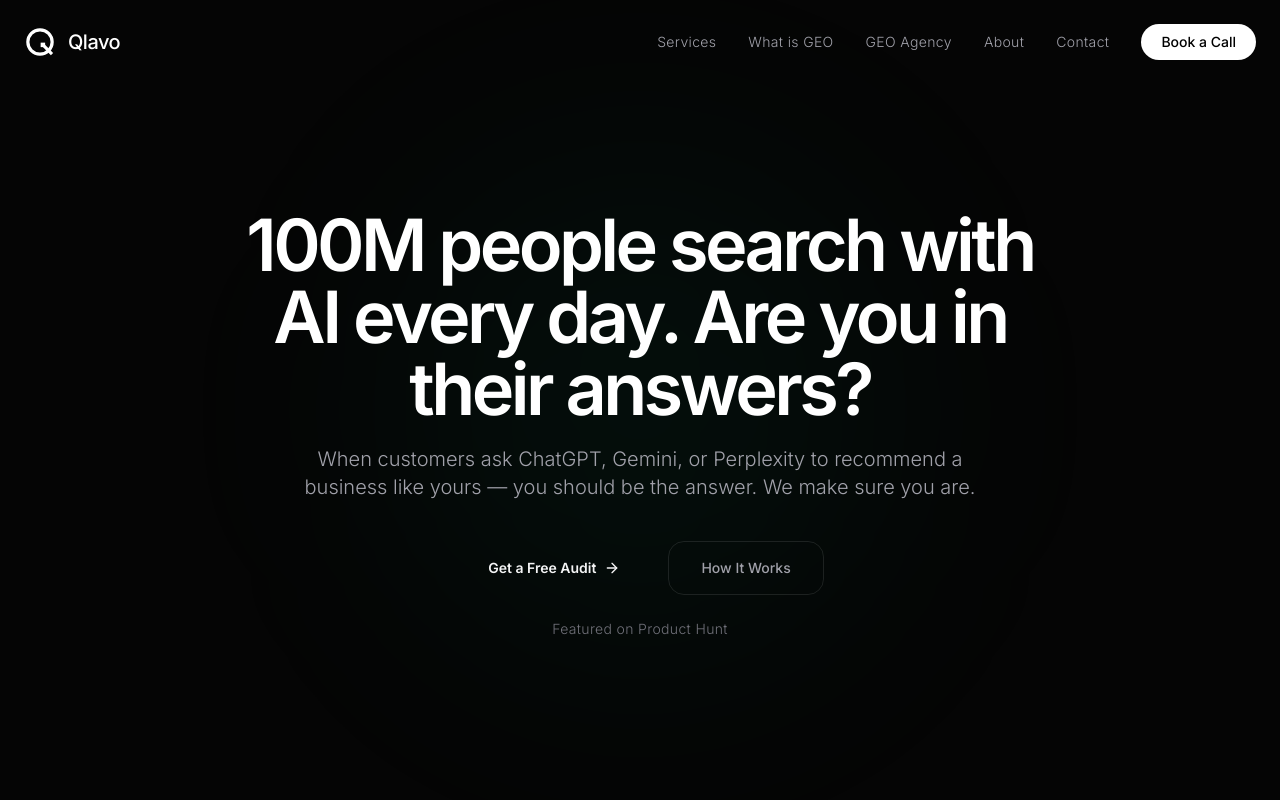
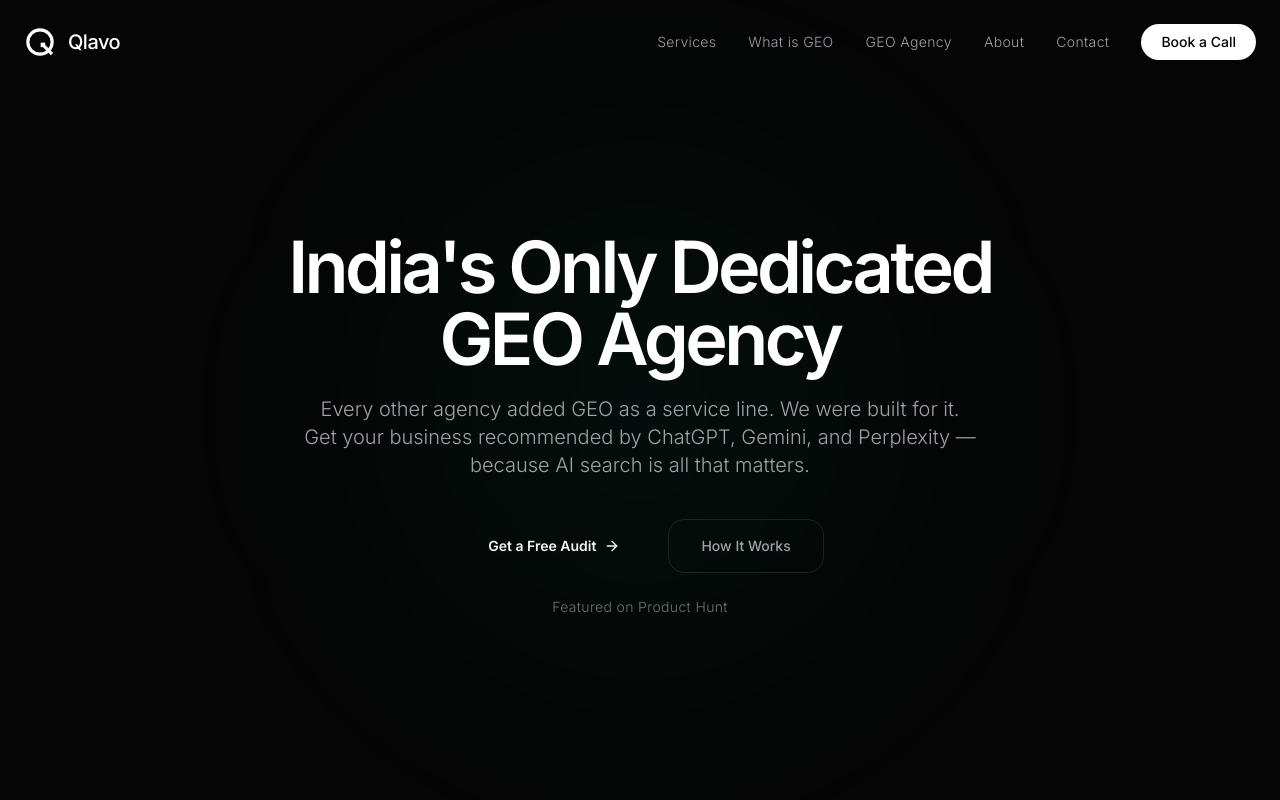
Before and after one commit to anshbhatia10/qlavo, a React (Vite) app: page / in a window 1280 px wide. Shown: the top 800 px of the page. Built offline with nearby package versions, Linux system fonts and the light colour scheme.

Commit message:
Rebrand: India's Only Dedicated GEO Agency positioning

```diff
--- a/components/Hero.tsx
+++ b/components/Hero.tsx
@@ -28,8 +28,8 @@
         <h1
           className="text-4xl sm:text-5xl md:text-6xl lg:text-7xl font-bold tracking-tighter text-white mb-5 leading-[1.08] animate-fade-in-up"
         >
-          100M people search with AI every day.{' '}
-          <span className="text-gradient-emerald">Are you in their answers?</span>
+          India's Only{' '}
+          <span className="text-gradient-emerald">Dedicated GEO Agency</span>
         </h1>
 
         {/* Subheadline */}
@@ -37,8 +37,9 @@
           className="text-base sm:text-lg md:text-xl text-zinc-400 font-light max-w-2xl mx-auto mb-10 leading-relaxed animate-fade-in-up"
           style={{ animationDelay: '0.15s', opacity: 0 }}
         >
-          When customers ask ChatGPT, Gemini, or Perplexity to recommend a business like yours —
-          you should be the answer. We make sure you are.
+          Every other agency added GEO as a service line. We were built for it.
+          Get your business recommended by ChatGPT, Gemini, and Perplexity —
+          because AI search is all that matters.
         </p>
 
         {/* CTA Buttons */}
--- a/index.html
+++ b/index.html
@@ -6,25 +6,25 @@
   <meta name="viewport" content="width=device-width, initial-scale=1.0" />
   <meta name="robots" content="index, follow" />
 
-  <title>Qlavo | SEO & GEO Agency Delhi — Modern SEO & AI Search Optimization | India</title>
+  <title>Qlavo | India's Only Dedicated GEO Agency — Delhi, India</title>
   <meta name="description"
-    content="Qlavo is a Delhi-based SEO and GEO agency specializing in modern search optimization. We help your business rank on Google AND get cited by ChatGPT, Gemini, and Perplexity — because Google says optimizing for AI search is the next evolution of SEO. India's first modern SEO agency for the AI era." />
+    content="Qlavo is India's only dedicated GEO agency (not a rebranded full-service SEO shop). Get your business recommended by ChatGPT, Gemini, and Perplexity. Built for AI search from day one." />
   <meta name="keywords" content="SEO agency Delhi, GEO agency, modern SEO, AI search optimization, generative engine optimization, SEO India, GEO agency Delhi, AI search agency, SEO and GEO agency, ChatGPT optimization, AI visibility, search engine optimization India, Delhi SEO agency, AI era SEO" />
   <link rel="canonical" href="https://qlavo.in/" />
 
   <!-- Open Graph -->
   <meta property="og:type" content="website" />
   <meta property="og:url" content="https://qlavo.in/" />
-  <meta property="og:title" content="Qlavo | SEO & GEO Agency Delhi — Modern SEO & AI Search Optimization | India" />
-  <meta property="og:description" content="Qlavo is a Delhi-based SEO and GEO agency specializing in modern search optimization. We help your business rank on Google AND get cited by ChatGPT, Gemini, and Perplexity — because Google says optimizing for AI search is the next evolution of SEO." />
+  <meta property="og:title" content="Qlavo | India's Only Dedicated GEO Agency — Delhi, India" />
+  <meta property="og:description" content="Qlavo is India's only dedicated GEO agency. Get your business recommended by ChatGPT, Gemini, and Perplexity. Built for AI search from day one." />
   <meta property="og:image" content="https://qlavo.in/apple-touch-icon.png" />
   <meta property="og:site_name" content="Qlavo" />
 
   <!-- Twitter Card -->
   <meta name="twitter:card" content="summary_large_image" />
   <meta name="twitter:site" content="@qlavo_ai" />
-  <meta name="twitter:title" content="Qlavo | SEO & GEO Agency Delhi — Modern SEO & AI Search Optimization | India" />
-  <meta name="twitter:description" content="Qlavo is a Delhi-based SEO and GEO agency. We help your business rank on Google AND get cited by ChatGPT, Gemini, and Perplexity — modern search optimization for the AI era." />
+  <meta name="twitter:title" content="Qlavo | India's Only Dedicated GEO Agency — Delhi, India" />
+  <meta name="twitter:description" content="Qlavo is India's only dedicated GEO agency. Built for AI search from day one. Get cited by ChatGPT, Gemini, and Perplexity." />
   <meta name="twitter:image" content="https://qlavo.in/apple-touch-icon.png" />
 
   <!-- Route-based Meta Injection (runs before React mounts) -->
@@ -33,8 +33,8 @@
       var path = window.location.pathname;
       var metas = {
         '/': {
-          title: 'Qlavo | SEO & GEO Agency Delhi — Modern SEO & AI Search Optimization | India',
-          description: 'Qlavo is a Delhi-based SEO and GEO agency specializing in modern search optimization. We help your business rank on Google AND get cited by ChatGPT, Gemini, and Perplexity — because Google validates that optimizing for AI search is the next evolution of SEO.'
+          title: 'Qlavo | India\'s Only Dedicated GEO Agency — Delhi, India',
+          description: 'Qlavo is India\'s only dedicated GEO agency (not a rebranded full-service shop). Get your business recommended by ChatGPT, Gemini, and Perplexity. Built for AI search from day one.'
         },
         '/about': {
           title: 'About Qlavo — Modern SEO & GEO Agency Delhi | AI Search Optimization',
@@ -146,7 +146,7 @@
     "name": "Qlavo",
     "url": "https://qlavo.in",
     "logo": "https://qlavo.in/apple-touch-icon.png",
-    "description": "Qlavo is a Delhi-based modern SEO and GEO agency helping businesses rank on Google and get cited by ChatGPT, Gemini, Perplexity, and Google AI Overviews.",
+    "description": "Qlavo is India's only dedicated GEO agency (not a rebranded full-service shop). Get your business recommended by ChatGPT, Gemini, Perplexity, and Google AI Overviews. Built for AI search from day one.",
     "founder": {
       "@type": "Person",
       "name": "Ansh Bhatia",
@@ -421,8 +421,8 @@
       <a href="/contact">Contact</a>
     </nav>
     <main>
-      <h1>Qlavo — Modern SEO & GEO Agency in Delhi, India | AI Search Optimization</h1>
-      <p>Qlavo is a Delhi-based modern SEO and GEO agency helping businesses rank on Google AND get recommended by ChatGPT, Gemini, Perplexity, and Google AI Overviews. Google's official guide validates that optimizing for AI search is the next evolution of SEO. We specialize in modern search optimization, AI visibility, and entity authority. Our clients include businesses in India, Dubai, the United Kingdom, and internationally.</p>
+      <h1>Qlavo — India's Only Dedicated GEO Agency in Delhi, India | AI Search Visibility</h1>
+      <p>Qlavo is India's only dedicated GEO agency (not a rebranded full-service shop). Get your business recommended by ChatGPT, Gemini, Perplexity, and Google AI Overviews. Built for AI search from day one. We specialize in generative engine optimization, AI visibility, and entity authority. Our clients include businesses in India, Dubai, the United Kingdom, and internationally.</p>
 
       <section>
         <h2>Our Modern SEO & GEO Services</h2>
@@ -461,7 +461,7 @@
       </section>
     </main>
     <footer style="display:none">
-      <p>Qlavo — Modern SEO & GEO Agency. Delhi, India.</p>
+      <p>Qlavo — India's Only Dedicated GEO Agency. Delhi, India.</p>
       <nav aria-label="Social links">
         <a href="https://www.linkedin.com/company/qlavo">LinkedIn</a>
         <a href="https://www.crunchbase.com/organization/qlavo">Crunchbase</a>
--- a/pages/Home.tsx
+++ b/pages/Home.tsx
@@ -22,8 +22,8 @@
   return (
     <>
       <SEOMeta
-        title="Qlavo | Generative Engine Optimization (GEO) Agency — Delhi, India"
-        description="Qlavo is a Delhi-based Generative Engine Optimization (GEO) agency. Get your business recommended by ChatGPT, Gemini, Perplexity, and Google AI Overviews. India's trusted GEO agency for AI search visibility."
+        title="Qlavo | India's Only Dedicated GEO Agency — Delhi, India"
+        description="Qlavo is India's only dedicated GEO agency (not a rebranded full-service shop). Get your business recommended by ChatGPT, Gemini, Perplexity, and Google AI Overviews. Built for AI search from day one."
         path="/"
       />
 
```
Also changed, not shown: 1 other file (tests, documents, lock files or other folders).
